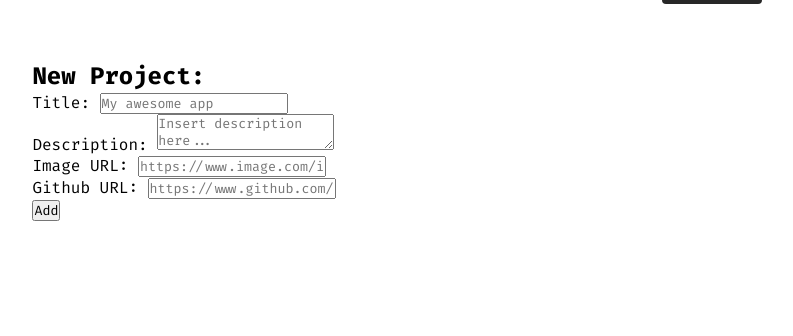
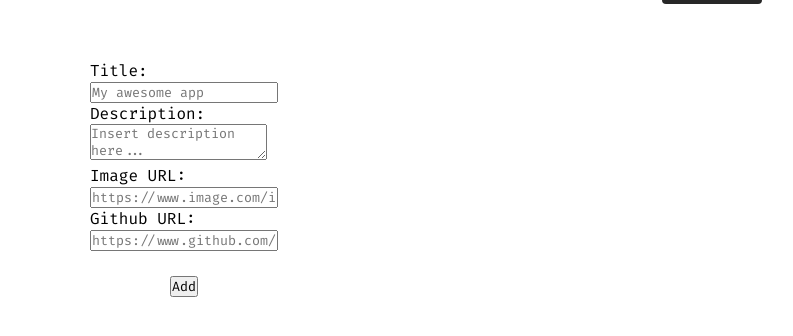
Before and after one commit to cammarb/my-portfolio, a Flask app: page /projects/new in a window 1280 px wide. Shown: the part 58-394 px from the top of the page, without its empty margins (456-1249 px from the left). Run offline with Flask 2, Linux system fonts and the light colour scheme; some libraries are stand-ins or nearby versions.

Commit message:
Update Projects / Project / New Project template

```diff
--- a/app/templates/projects/new_project.html
+++ b/app/templates/projects/new_project.html
@@ -1,5 +1,4 @@
 {% extends "base.html" %}
-{% block title %}New Project{% endblock %}
 {% block head %}
 {{ super() }}
 {% endblock %}
@@ -8,29 +7,48 @@
 {{ super() }}
 {% endblock %}
 
+{% block header %}
+<h2>
+  {% block title %}
+  Add Project
+  {% endblock %}
+</h2>
+{% endblock %}
+
+
 {% block content %}
 <form method="post">
-  <h2>New Project:</h2>
-  <div>
+  <div class="input-container">
     <label for="title">Title:</label>
+    <br>
+
     <input type="text" name="title" id="title" placeholder="My awesome app" value="{{ request.form['title'] }}">
   </div>
-  <div>
+  <div class="input-container">
     <label for="description">Description:</label>
+    <br>
+
     <textarea name="description" id="description"
       placeholder="Insert description here...">{{ request.form['description'] }}</textarea>
   </div>
-  <div>
+  <div class="input-container">
     <label for="image_link">Image URL:</label>
+    <br>
+
     <input type="text" name="image_link" id="image_link" placeholder="https://www.image.com/image.jpg"
       value="{{ request.form['image_link'] }}">
   </div>
-  <div>
+  <div class="input-container">
     <label for="gh_link">Github URL:</label>
+    <br>
+
     <input type="text" name="gh_link" id="gh_link" placeholder="https://www.github.com/awesome.git"
       value="{{ request.form['gh_link'] }}">
   </div>
-  <input type="submit" value="Add">
+  <div class="btn-container">
+    <input type="submit" value="Add" class="input-btn">
+  </div>
+
 </form>
 
 {% endblock %}
```
Also changed, not shown: app/templates/projects/project.html (+5 -3 lines), app/templates/projects/projects.html (+16 -6 lines).
